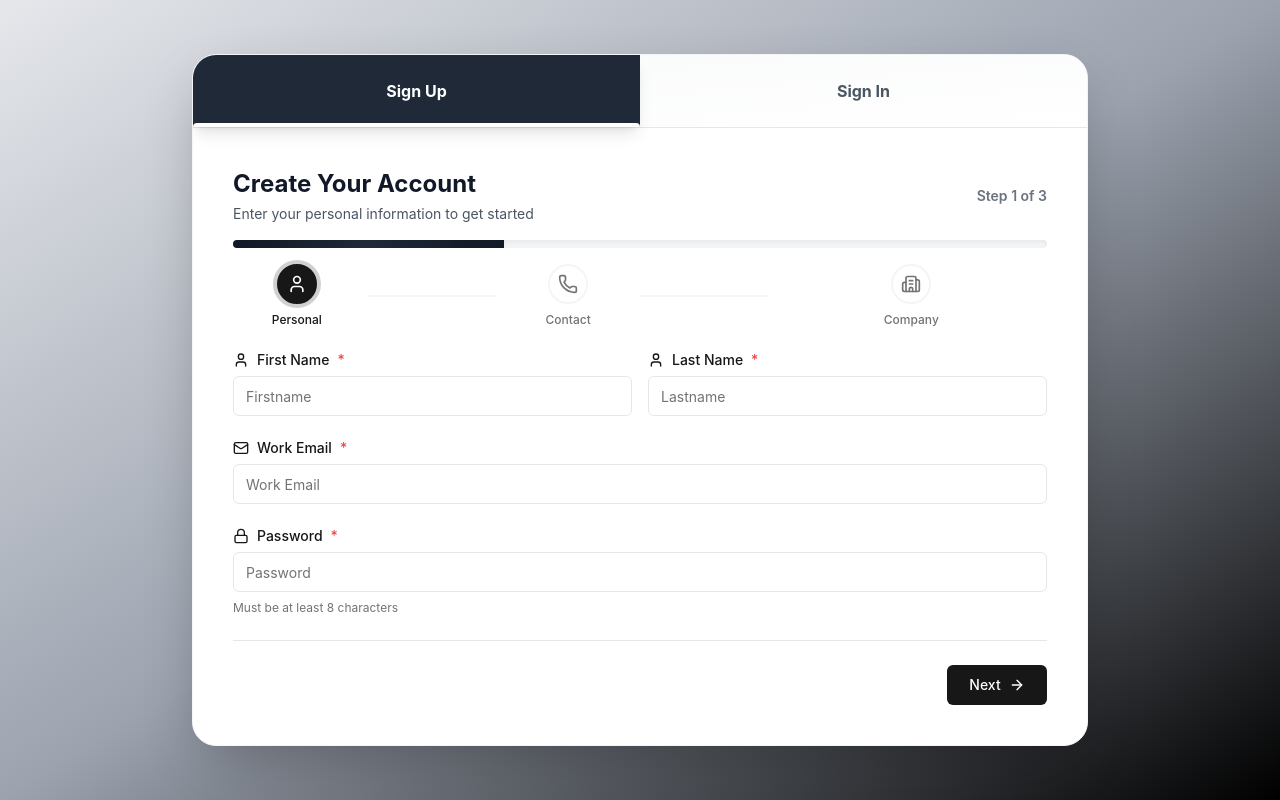
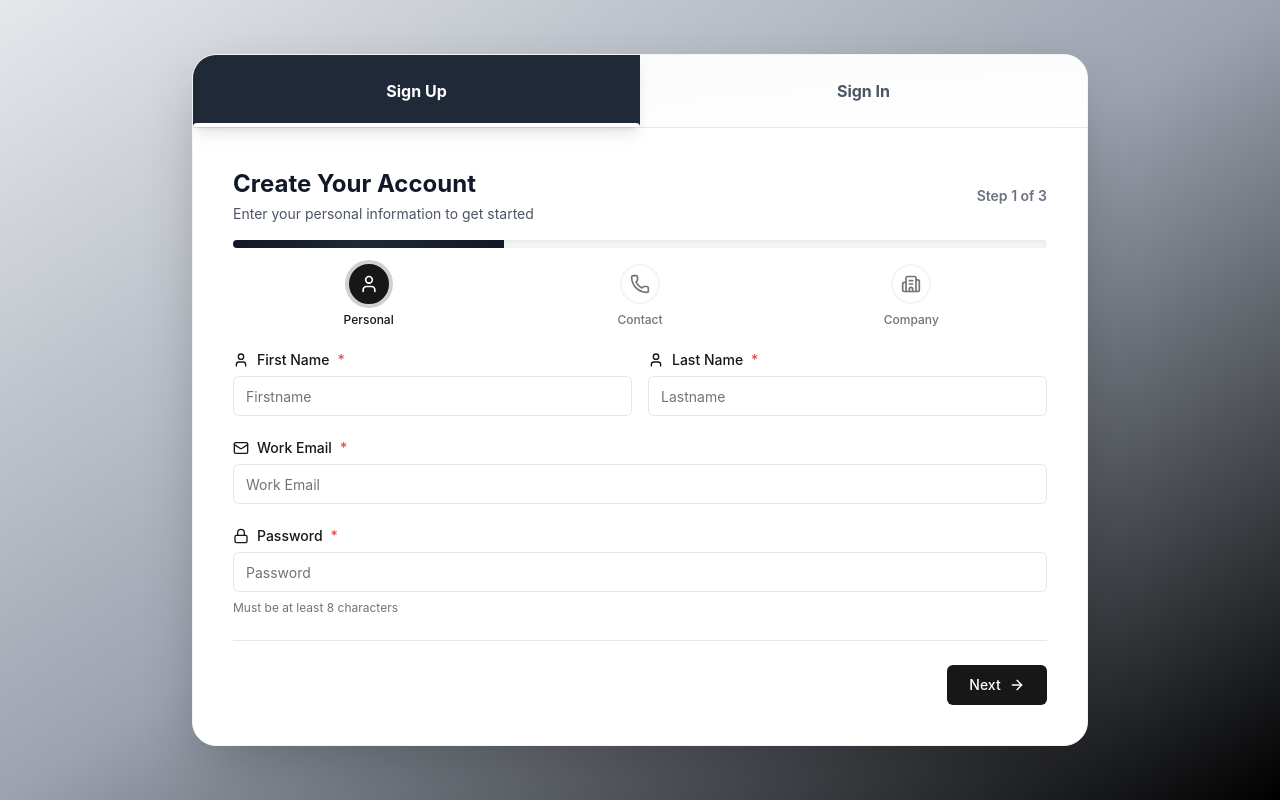
Before and after one commit to Regere-AI/builder, a React (Vite) app: page / in a window 1280 px wide. Built offline with nearby package versions, Linux system fonts and the light colour scheme.

Commit message:
Refactor StepIndicator component: improved layout with background and progress connector lines, enhanced step circle styling, and adjusted label positioning for better visual clarity.

```diff
--- a/src/components/ui/step-indicator.tsx
+++ b/src/components/ui/step-indicator.tsx
@@ -20,14 +20,24 @@ export function StepIndicator({ steps, currentStep, completedSteps = [], classNa
 
   return (
     <div className={cn('w-full', className)}>
-      <div className="flex items-center justify-between">
+      <div className="relative flex items-center justify-between">
+        {/* Background connector line */}
+        <div className="absolute top-5 left-0 right-0 h-0.5 bg-muted -z-10" />
+
+        {/* Progress connector line */}
+        <div
+          className="absolute top-5 left-0 h-0.5 bg-primary transition-all duration-300 -z-10"
+          style={{
+            width: `${((currentStep - 1) / (steps.length - 1)) * 100}%`,
+          }}
+        />
+
         {steps.map((step, index) => (
-          <div key={step.id} className="flex items-center flex-1">
+          <div key={step.id} className="relative flex flex-col items-center flex-1">
             {/* Step Circle */}
-            <div className="flex flex-col items-center flex-1">
             <div
               className={cn(
-                  'w-10 h-10 rounded-full flex items-center justify-center border-2 transition-all duration-300',
+                'w-10 h-10 rounded-full flex items-center justify-center border-2 transition-all duration-300 relative z-10',
                 isCompleted(step.id)
                   ? 'bg-primary border-primary text-primary-foreground'
                   : isCurrent(step.id)
@@ -43,9 +53,10 @@ export function StepIndicator({ steps, currentStep, completedSteps = [], classNa
                 <span className="text-sm font-semibold">{step.id}</span>
               )}
             </div>
+            {/* Step Label */}
             <span
               className={cn(
-                  'mt-2 text-xs font-medium transition-colors',
+                'mt-2 text-xs font-medium transition-colors text-center',
                 isCompleted(step.id) || isCurrent(step.id)
                   ? 'text-foreground'
                   : 'text-muted-foreground'
@@ -54,17 +65,6 @@ export function StepIndicator({ steps, currentStep, completedSteps = [], classNa
               {step.label}
             </span>
           </div>
-
-            {/* Connector Line */}
-            {index < steps.length - 1 && (
-              <div
-                className={cn(
-                  'h-0.5 flex-1 mx-2 transition-colors duration-300',
-                  isCompleted(step.id) ? 'bg-primary' : 'bg-muted'
-                )}
-              />
-            )}
-          </div>
         ))}
       </div>
     </div>
```
Lines whose indentation alone changed are shown as unchanged.
